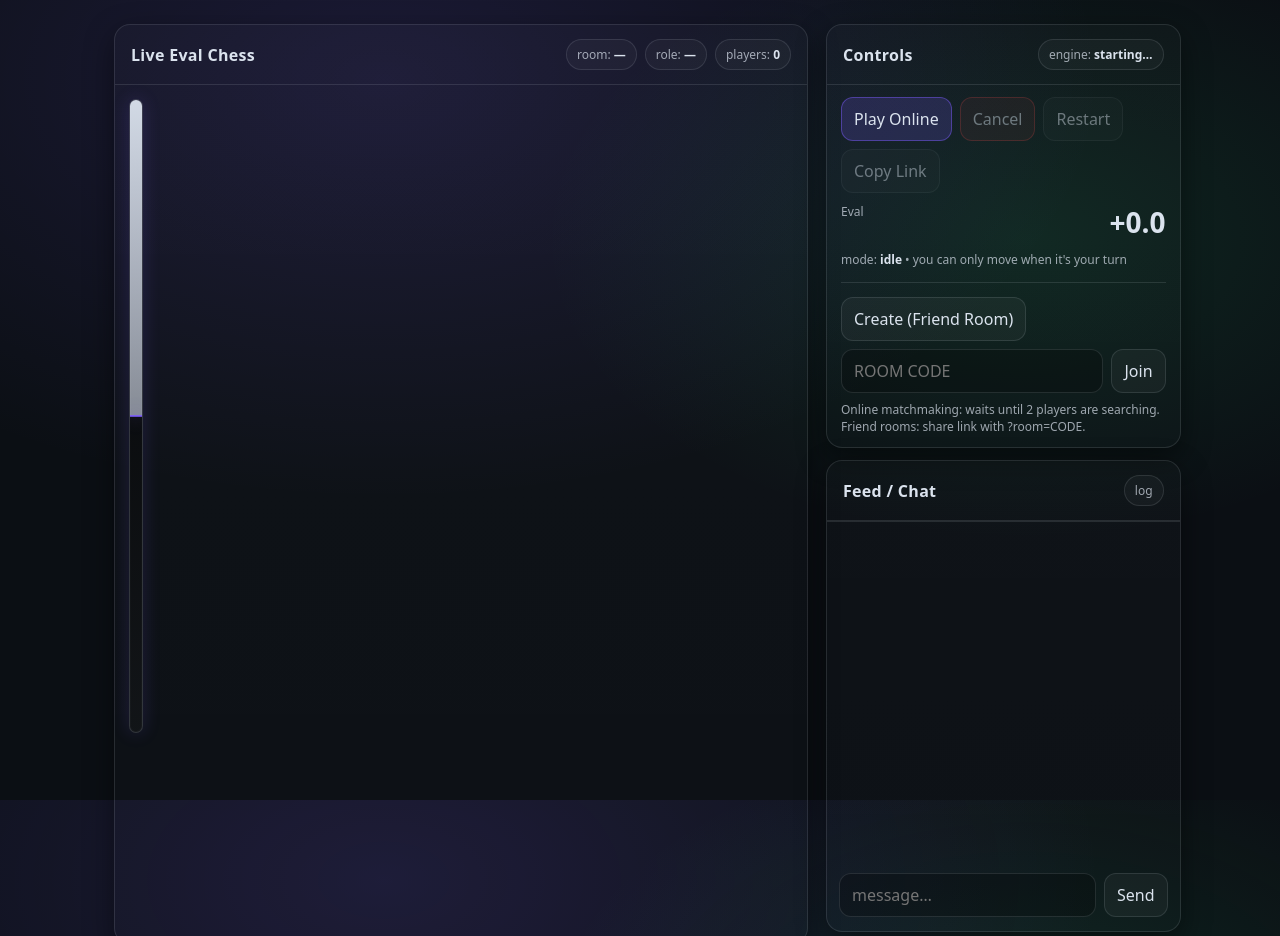
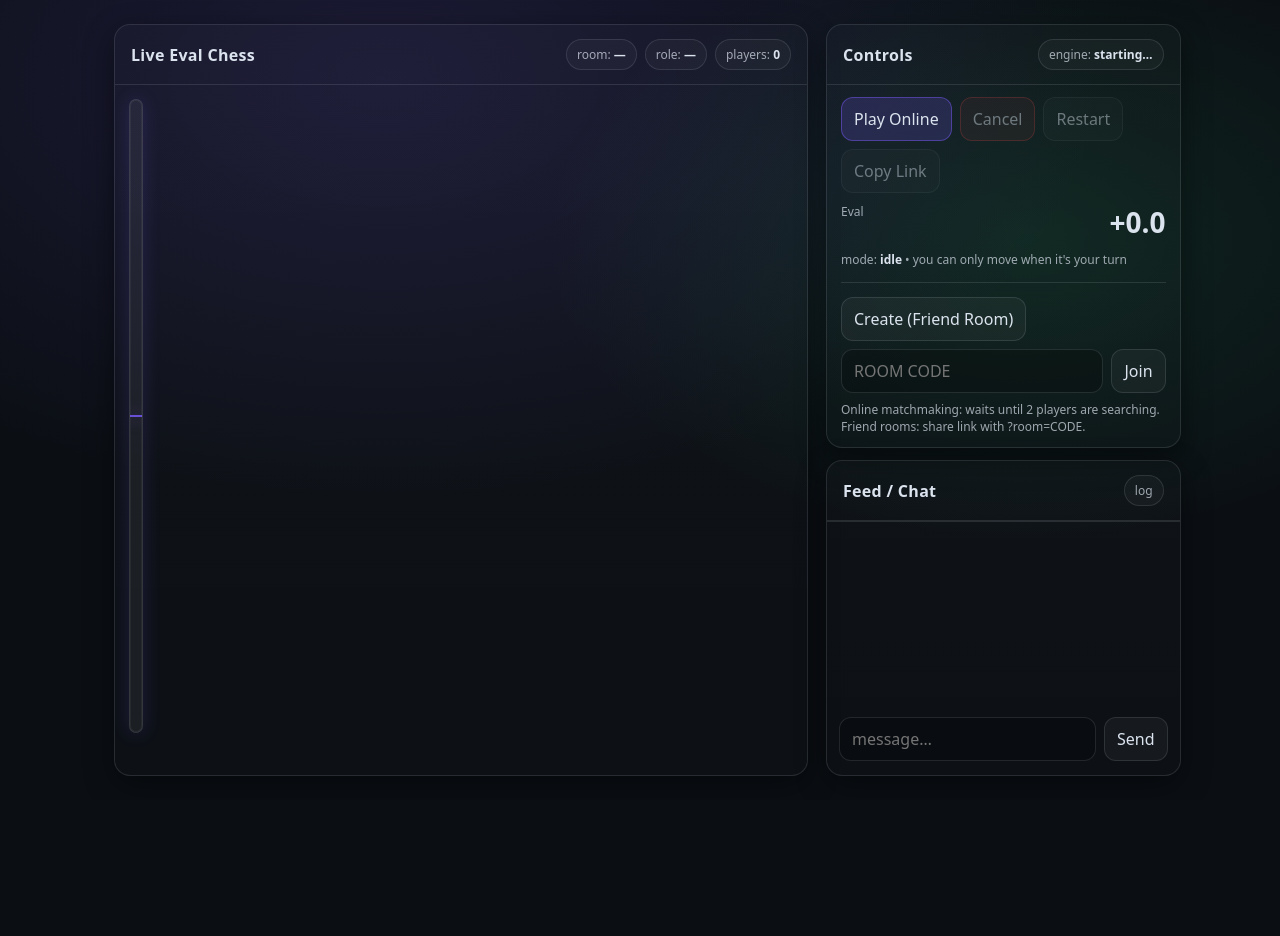
Before and after one commit to tminot18-web/chess, a website: page public/index.html in a window 1280 px wide. Shown: the top 936 px of the page. After the commit the page ends 800 px from the top, so only its background shows below. Drawn offline with nearby package versions, Linux system fonts and the light colour scheme; a script that the page names is missing.

Commit message:
Keep chat visible (viewport layout) and hide eval until first move

```diff
--- a/public/index.html
+++ b/public/index.html
@@ -29,21 +29,28 @@
           var(--bg);
         color: var(--text);
       }
+
+      /* ✅ keep everything visible: lock layout to viewport height */
       .wrap {
         max-width: 1100px;
         margin: 0 auto;
         padding: 24px;
+        height: 100vh;
         display: grid;
         grid-template-columns: 1fr 340px;
         gap: 18px;
+        align-content: stretch;
       }
-      @media (max-width: 980px) { .wrap { grid-template-columns: 1fr; } }
+      @media (max-width: 980px) {
+        .wrap { height: auto; grid-template-columns: 1fr; }
+      }
 
       .card {
         background: linear-gradient(180deg, rgba(255,255,255,0.02), rgba(255,255,255,0.01));
         border: 1px solid var(--border);
         border-radius: var(--radius);
         box-shadow: var(--shadow);
+        min-height: 0; /* critical for nested scrolling */
       }
       .header {
         padding: 14px 16px;
@@ -83,12 +90,12 @@
         box-shadow: inset 0 0 0 1px rgba(255,255,255,0.05), 0 0 18px rgba(124,92,255,0.18);
       }
       .evalFillWhite {
-        position: absolute; bottom: 50%; left: 0; right: 0;
+        position: absolute; bottom: 50%; left: 0;
         height: 50%;
         background: linear-gradient(180deg, rgba(219,227,238,0.95), rgba(219,227,238,0.55));
       }
       .evalFillBlack {
-        position: absolute; top: 50%; left: 0; right: 0;
+        position: absolute; top: 50%; right: 0;
         height: 50%;
         background: linear-gradient(180deg, rgba(10,12,14,0.95), rgba(10,12,14,0.55));
       }
@@ -106,7 +113,14 @@
         margin: 0 auto;
       }
 
-      .rightCol { display: grid; grid-template-rows: auto auto 1fr; gap: 12px; }
+      /* ✅ right column stays on screen; feed scrolls internally */
+      .rightCol {
+        display: grid;
+        grid-template-rows: auto 1fr; /* Controls + Chat takes remaining height */
+        gap: 12px;
+        min-height: 0; /* critical */
+      }
+
       .panelBody { padding: 12px 14px; }
       .row { display: flex; gap: 8px; align-items: center; flex-wrap: wrap; }
 
@@ -147,12 +161,19 @@
       .modeLine { margin-top: 10px; font-size: 12px; color: var(--muted); }
       .modeLine strong { color: var(--text); }
 
+      .chatCard {
+        display: grid;
+        grid-template-rows: auto 1fr auto;
+        min-height: 0; /* critical */
+      }
+
       .feed {
-        height: 340px;
+        min-height: 0; /* critical */
         overflow: auto;
         padding: 10px 12px;
         border-top: 1px solid var(--border);
       }
+
       .msg {
         margin: 0 0 10px 0;
         padding: 10px 10px;
@@ -247,7 +268,7 @@
           </div>
         </div>
 
-        <div class="card" style="display:grid;grid-template-rows:auto 1fr auto">
+        <div class="card chatCard">
           <div class="header">
             <div class="title">Feed / Chat</div>
             <div class="pillRow"><div class="pill">log</div></div>
@@ -371,10 +392,15 @@
         board.setOrientation(myRole === "black" ? COLOR.black : COLOR.white);
       }
 
+      function shouldShowEval() {
+        return game.history().length > 0;
+      }
+
       function resetLocalGame() {
         game.reset();
         board.setPosition(game.fen());
-        requestEval(game.fen());
+        setEvalBarFromCp(0);          // ✅ start at 0.0
+        requestEval(game.fen());      // still warms engine, but UI stays 0 until first move
       }
 
       function canMoveNow() {
@@ -398,6 +424,7 @@
         const whitePct = 50 + c / 12;
         const w = clamp(whitePct, 0, 100);
         const b = 100 - w;
+
         evalWhiteFill.style.width = `${w}%`;
         evalBlackFill.style.width = `${b}%`;
         evalNumEl.textContent = label ? label : fmtEval(cp);
@@ -435,6 +462,9 @@
           if (!accepting) return;
 
           if (line.startsWith("info") && line.includes("score")) {
+            // ✅ don’t show eval until first move
+            if (!shouldShowEval()) return;
+
             const mMate = line.match(/score mate (-?\d+)/);
             if (mMate) {
               const mateN = parseInt(mMate[1], 10);
@@ -445,7 +475,6 @@
             const mCp = line.match(/score cp (-?\d+)/);
             if (mCp) {
               const cp = parseInt(mCp[1], 10);
-              // show eval in White POV
               const whitePov = game.turn() === "w" ? cp : -cp;
               setEvalBarFromCp(whitePov);
             }
```
